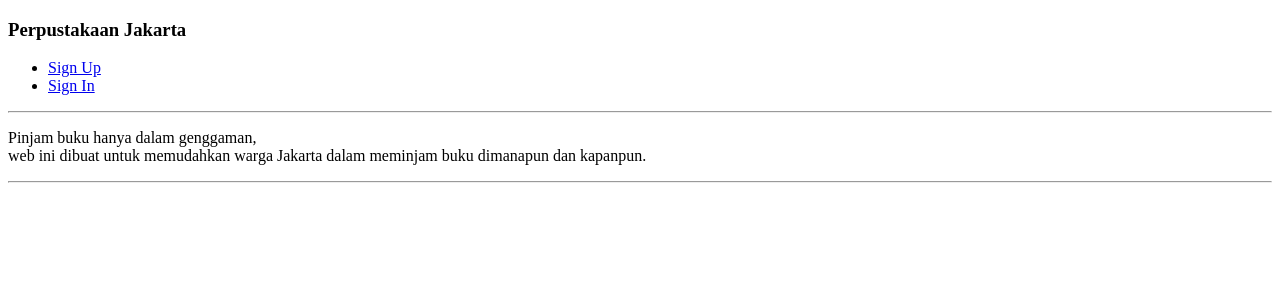
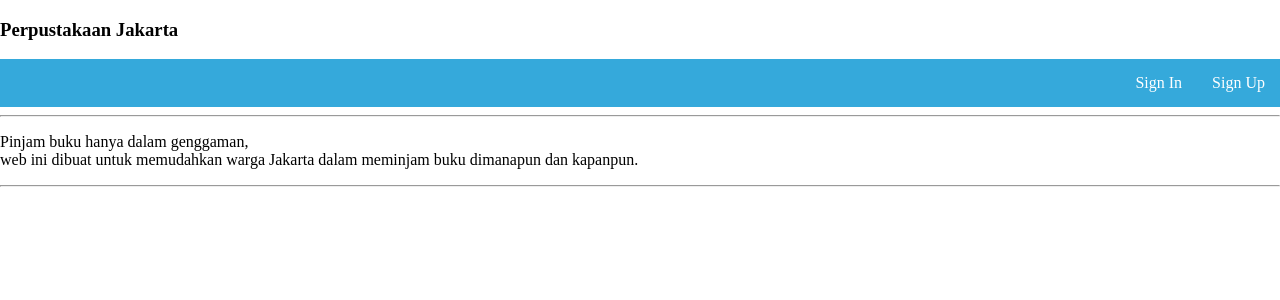
Before and after one commit to SyamsiNurFadilah/Sistem-Informasi-perpustakaan-sederhana, a PHP site: page / in a window 1280 px wide. Shown: the top 300 px of the page. Run offline with PHP 8.4, Linux system fonts and the light colour scheme.

Commit message:
commit lanjutan

```diff
--- /dev/null
+++ b/css/style.css
@@ -0,0 +1,27 @@
+body{
+    margin: 0px;
+}
+
+.navbar ul{
+    list-style: none;
+    background-color: #35a9db;
+    padding: 0px;
+    margin: 0px;
+    overflow: hidden;
+}
+
+.navbar a{
+    color: #fff;
+    text-decoration: none;
+    padding: 15px;
+    display: block;
+    text-align: center;
+}
+
+.navbar a:hover{
+    background-color: #04384f;
+}
+
+.navbar li{
+    float: right;
+}
--- a/index.php
+++ b/index.php
@@ -4,14 +4,17 @@
     <meta charset="UTF-8">
     <meta name="viewport" content="width=device-width, initial-scale=1.0">
     <title>Perpustakaan Jakarta</title>
+    <link rel="stylesheet" href="css/style.css">
 </head>
 <body>
     <header>
         <h3>Perpustakaan Jakarta</h3>
-        <ul>
-            <li><a href="signup.php">Sign Up</a></li>
-            <li><a href="signin.php">Sign In</a></li>
-        </ul>
+        <nav class="navbar">
+            <ul>
+                <li><a href="signup.php">Sign Up</a></li>
+                <li><a href="signin.php">Sign In</a></li>
+            </ul>
+        </nav>
     </header>
     <hr>
     <main>
```
Also changed, not shown: buku.php (+7 -4 lines), home.php (+7 -4 lines).
